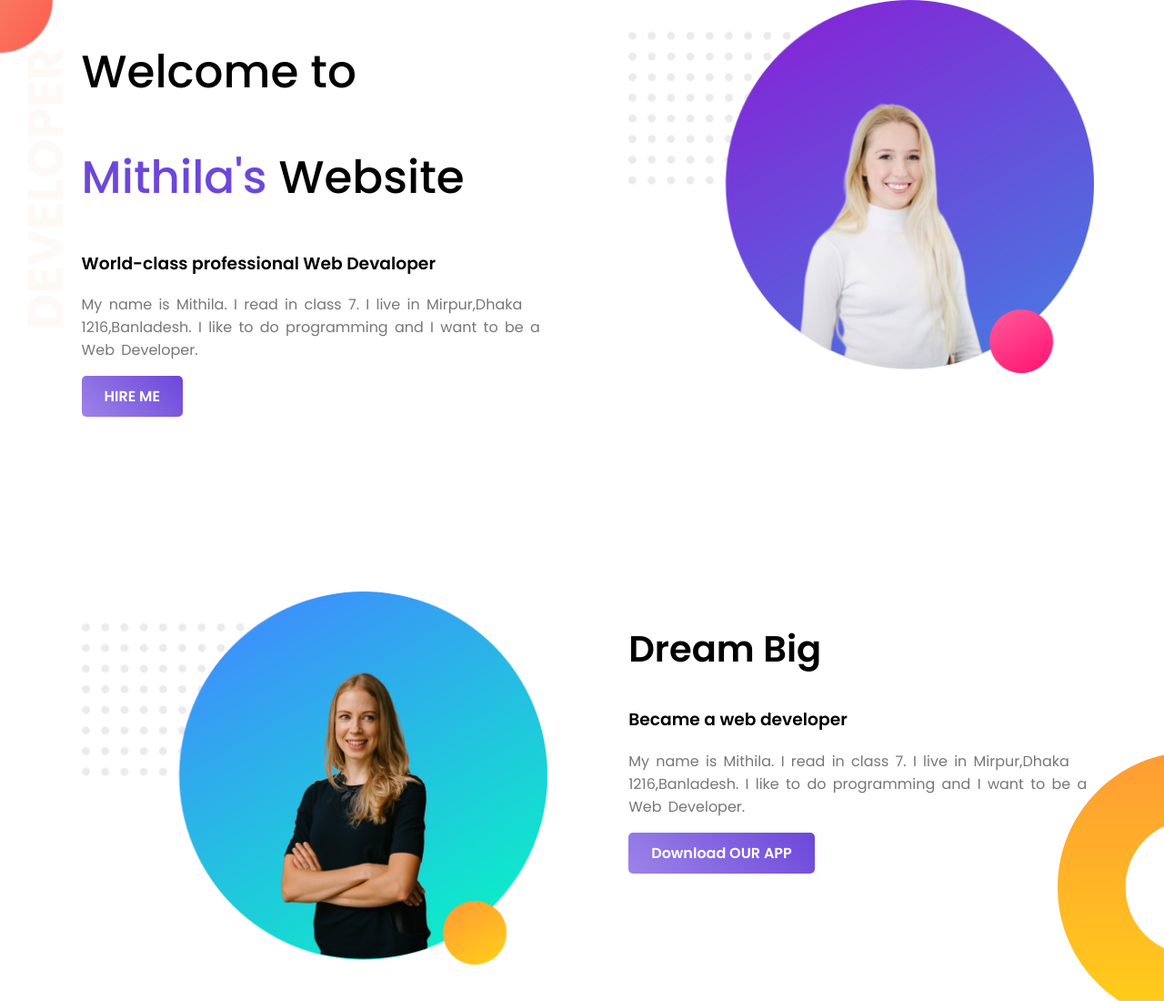
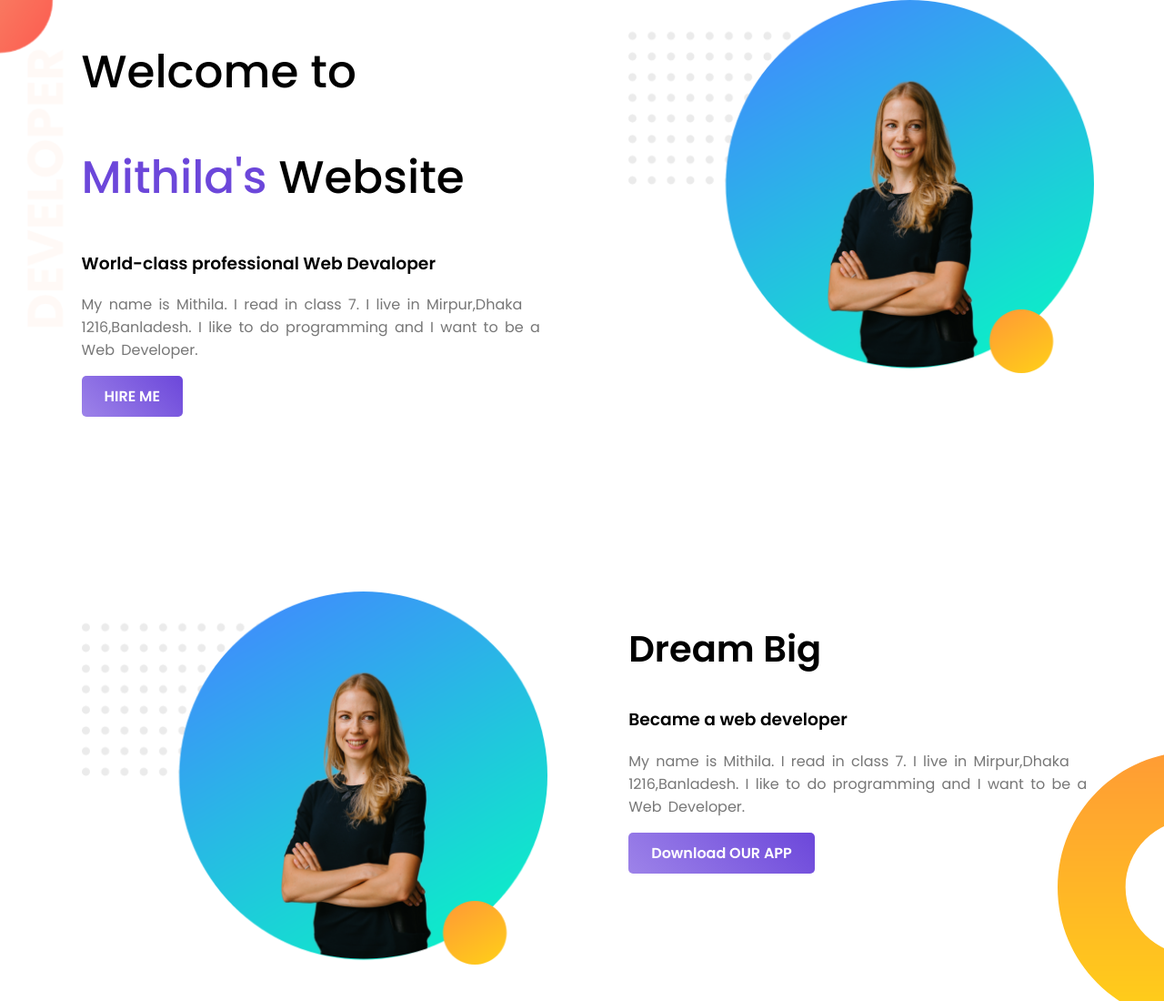
Before and after one commit to mithilaj4/web-development, a plain HTML site: page index.html in a window 1280 px wide. Shown: the top 1100 px of the page at 91% size. Drawn offline with Linux system fonts and the light colour scheme.

Commit message:
photo changed

```diff
--- a/index.html
+++ b/index.html
@@ -22,7 +22,7 @@
     </div>
 
     <div class="half-width">
-        <img src="images/profile-2.png"/>
+        <img src="images/profile2.png"/>
     </div>
     </section>
 
```
